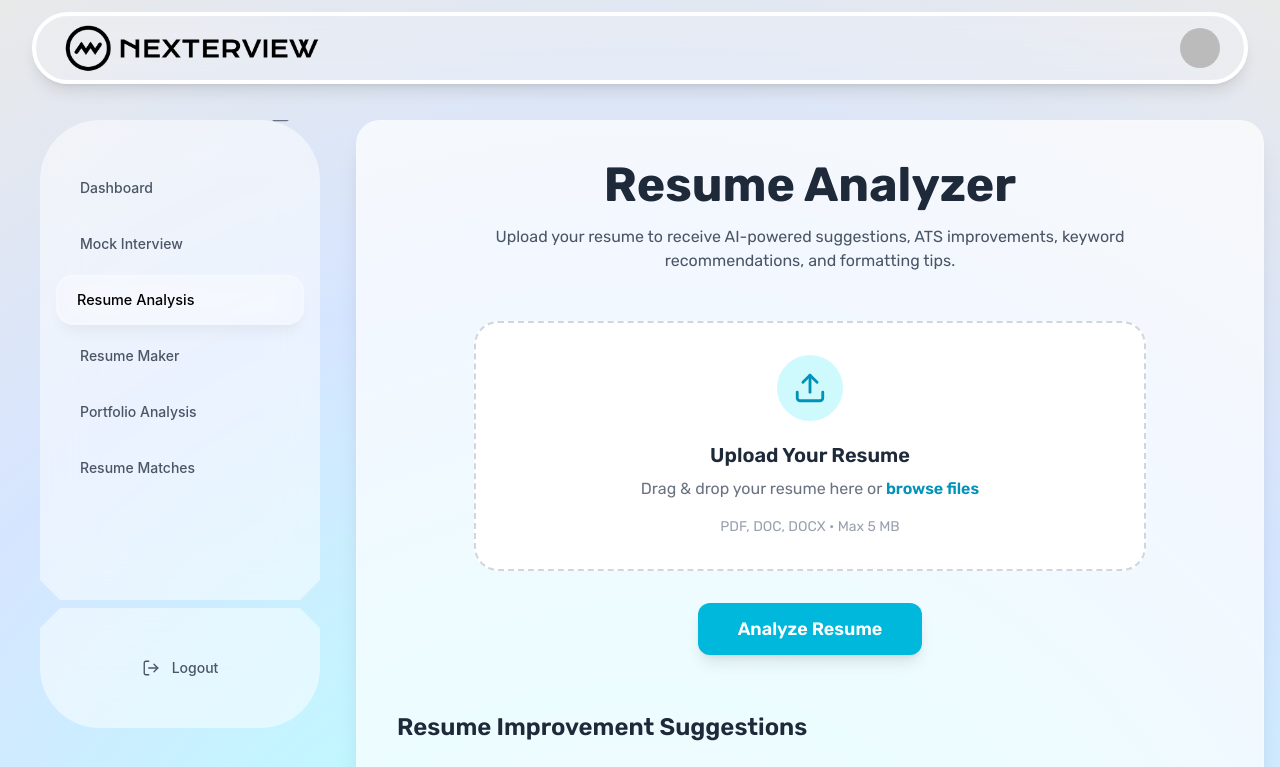
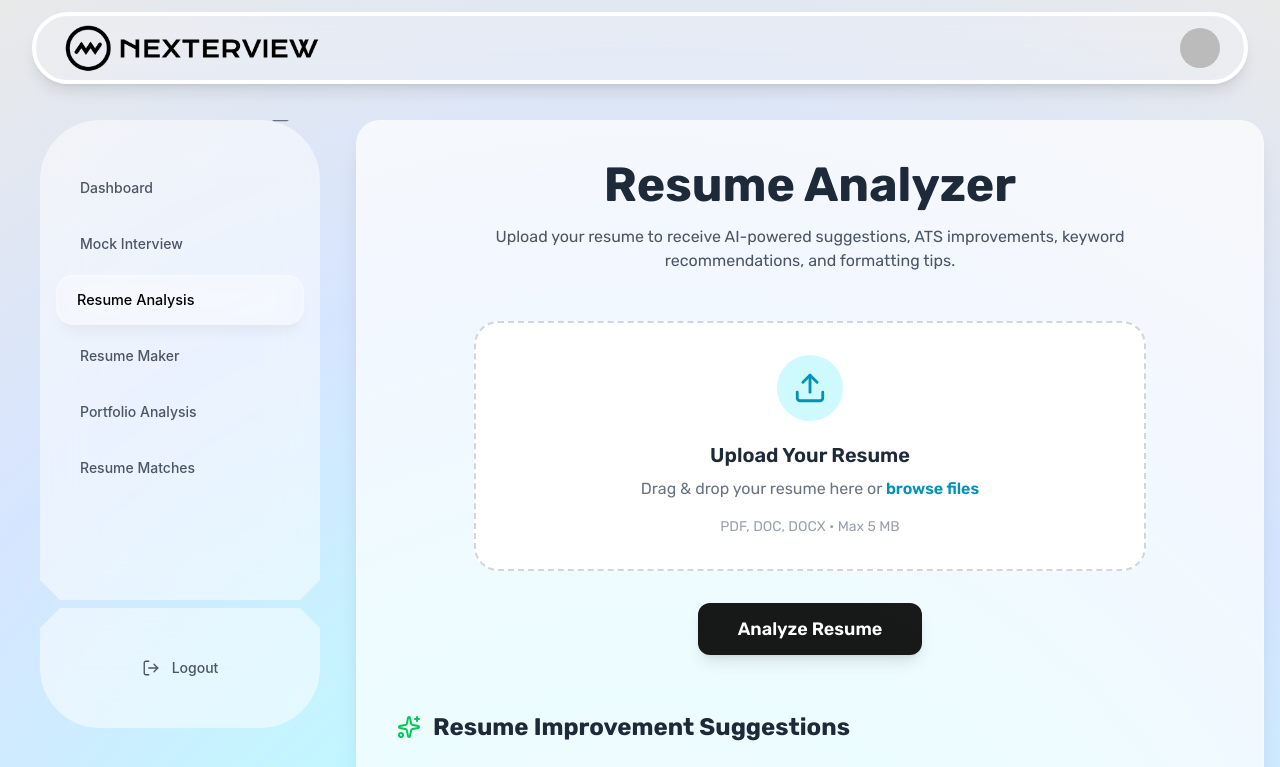
Before and after one commit to TejaVendra/nexterview, a React (Vite) app: page /resume-analysis in a window 1280 px wide. Shown: the top 767 px of the page. Built offline with nearby package versions, Linux system fonts and the light colour scheme; no server answers; sample sign-in values are in the browser's storage.

Commit message:
fixed the bugs in ui and optimaize

```diff
--- a/src/App.jsx
+++ b/src/App.jsx
@@ -28,6 +28,7 @@ import ResumeMaker from "./pages/ResumeMaker";
 
 import MockInterviewSelect from "./components/sections/MockInterviewSelect";
 import BottomBar from "./components/ui/BottomBar";
+import Sidebar from "./components/sections/Sidebar";
 
 function App() {
   useAuthListener();
@@ -80,14 +81,7 @@ function App() {
               <Route path="/resume-maker" element={<ResumeMaker />} />
 
               <Route path="/portfolio" element={<PortfolioAnalyzer />} />
-
-              <Route path="/resume-matches" element={<JDMatcher />} />
-            </Route>
-          </Route>
-
-          {/* Mock Interview Layout */}
-
-          <Route element={<PrivateRoute />}>
+              <Route element={<PrivateRoute />}>
             <Route element={<MockInterviewLayout />}>
               <Route path="/mock-interview" element={<MockInterview />} />
 
@@ -97,6 +91,14 @@ function App() {
               />
             </Route>
           </Route>
+
+              <Route path="/resume-matches" element={<JDMatcher />} />
+            </Route>
+          </Route>
+
+          {/* Mock Interview Layout */}
+
+
         </Routes>
       </AnimatePresence>
 
--- a/src/components/layouts/DashboardLayout.jsx
+++ b/src/components/layouts/DashboardLayout.jsx
@@ -2,16 +2,24 @@ import React from "react";
 import { Outlet } from "react-router-dom";
 import Sidebar from "../sections/Sidebar";
 import BottomBar from "../ui/BottomBar";
-
+import { useSelector } from "react-redux";
 
 function DashboardLayout() {
+  const isSidebarOpen = useSelector((state) => state.sidebar.isSidebarOpen);
   return (
     <div className="min-h-screen">
       <Sidebar />
       <BottomBar/>
 
-
-      <main className="min-h-screen lg:ml-[340px]">
+      <main
+        className={`
+          min-h-screen
+          transition-all
+          duration-700
+          ease-[cubic-bezier(0.22,1,0.36,1)]
+          ${isSidebarOpen ? "lg:ml-[340px]" : "lg:ml-0"}
+        `}
+      >
         <Outlet />
       </main>
     </div>
--- a/src/components/layouts/MockInterviewLayout.jsx
+++ b/src/components/layouts/MockInterviewLayout.jsx
@@ -6,11 +6,7 @@ import BottomBar from '../ui/BottomBar.jsx'
 function MockInterviewLayout() {
   return (
      <div className="min-h-screen">
-      <Sidebar />
-      <BottomBar/>
-
-
-      <main className="min-h-screen lg:ml-[340px]">
+      <main className="min-h-screen ">
         <Outlet />
       </main>
     </div>
--- a/src/components/sections/Sidebar.jsx
+++ b/src/components/sections/Sidebar.jsx
@@ -6,11 +6,18 @@ import {
   PanelLeftOpen,
 } from "lucide-react";
 
+import { useSelector } from "react-redux";
+import { setSidebarOpen } from "../../redux/slices/sideBar";
+import { useDispatch } from "react-redux";
+
 function Sidebar() {
   const location = useLocation();
+  const dispatch = useDispatch();
+
+  const isSidebarOpen = useSelector((state) => state.sidebar.isSidebarOpen)
 
   const [hoveredIndex, setHoveredIndex] = useState(null);
-  const [isSidebarOpen, setIsSidebarOpen] = useState(true);
+
 
   const links = [
     {
@@ -52,7 +59,7 @@ function Sidebar() {
 
       <button
         type="button"
-        onClick={() => setIsSidebarOpen(true)}
+        onClick={() => dispatch(setSidebarOpen())}
         aria-label="Show sidebar"
         className={`
           fixed
@@ -167,7 +174,7 @@ function Sidebar() {
 
             <button
               type="button"
-              onClick={() => setIsSidebarOpen(false)}
+              onClick={() => dispatch( setSidebarOpen())}
               aria-label="Hide sidebar"
               className="
                 group
--- a/src/pages/JDMatcher.jsx
+++ b/src/pages/JDMatcher.jsx
@@ -27,7 +27,7 @@ function JDMatcher() {
         <div className="grid lg:grid-cols-2 gap-10">
 
           {/* Resume Upload */}
-          <div className="bg-white rounded-2xl shadow-lg p-6 border border-gray-100">
+          <div className="md:bg-white rounded-2xl md:shadow-lg border md:p-6 border-gray-100">
             <h3 className="text-xl font-semibold mb-6 flex items-center gap-1">
               <IoDocumentTextOutline  size={22}/> Upload Resume
             </h3>
@@ -36,7 +36,7 @@ function JDMatcher() {
           </div>
 
           {/* Job Description */}
-          <div className="bg-white rounded-2xl shadow-lg p-6 border border-gray-100">
+          <div className="md:bg-white rounded-2xl md:shadow-lg border md:p-6 border-gray-100">
             <h3 className="text-xl font-semibold mb-6 flex items-center gap-1">
               <TfiWrite /> Job Description
             </h3>
@@ -52,7 +52,7 @@ function JDMatcher() {
 
         {/* Analyze Button */}
         <div className="flex justify-center mt-10">
-          <button className="px-10 py-4 rounded-xl bg-cyan-500 text-white font-semibold shadow-lg hover:bg-cyan-600 hover:scale-105 transition-all duration-300">
+          <button className="px-10 py-4 rounded-xl bg-black/90 cursor-pointer text-white font-semibold shadow-lg hover:bg-black active:scale-95 transition-all duration-300">
             Analyze Resume
           </button>
         </div>
--- a/src/pages/MockInterview.jsx
+++ b/src/pages/MockInterview.jsx
@@ -7,7 +7,7 @@ function MockInterview() {
 
   return (
     <PageTransition>
-      <section className="pt-25 md:pt-30 px-4 pb-10 font-rubik min-h-screen">
+      <section className="pt-23 md:pt-30 px-4 pb-10 font-rubik min-h-screen">
       <div className="max-w-7xl mx-auto rounded-3xl bg-white/70 backdrop-blur-md shadow-xl border border-white/20 p-6 md:p-10">
 
         {/* Heading */}
@@ -67,7 +67,7 @@ function MockInterview() {
             disabled={!selectedRole}
             className={`rounded-xl px-10 py-3 font-semibold text-white transition-all duration-300 ${
               selectedRole
-                ? "bg-cyan-500 hover:bg-cyan-600 hover:scale-105 shadow-lg cursor-pointer"
+                ? "bg-black/90 hover:bg-black active:scale-95 shadow-lg cursor-pointer"
                 : "bg-gray-300 cursor-not-allowed"
             }`}
           >
--- a/src/pages/PortfolioAnalyzer.jsx
+++ b/src/pages/PortfolioAnalyzer.jsx
@@ -6,14 +6,11 @@ import { Sparkles, Globe, ArrowRight, CheckCircle2 } from "lucide-react";
 function PortfolioAnalyzer() {
   return (
     <PageTransition>
-      <section className="min-h-screen pt-25 md:pt-30 pb-10 font-rubik px-4 md:px-6">
+      <section className="min-h-screen pt-23 md:pt-30 pb-10 font-rubik px-4 md:px-6">
         <div className="mx-auto max-w-7xl rounded-[40px] border border-white/40 bg-white/60 backdrop-blur-2xl shadow-[0_20px_60px_rgba(0,0,0,0.08)] p-6 md:p-10 lg:p-12">
           {/* Header */}
           <div className="mx-auto max-w-3xl text-center">
-            <div className="inline-flex items-center gap-2 rounded-full bg-cyan-100 px-4 py-2 text-sm font-medium text-cyan-700">
-              <Sparkles size={16} />
-              AI Powered Portfolio Review
-            </div>
+
 
             <h1 className="mt-6 text-4xl font-bold tracking-tight text-gray-900 md:text-5xl">
               Analyze Your Portfolio
@@ -69,10 +66,10 @@ function PortfolioAnalyzer() {
                 px-8
                 font-semibold
                 text-white
-                shadow-xl
+                shadow-lg
+                cursor-pointer
                 transition-all
                 duration-300
-                hover:-translate-y-1
                 hover:shadow-2xl
                 active:scale-95
               "
--- a/src/pages/ResumeAnalyzer.jsx
+++ b/src/pages/ResumeAnalyzer.jsx
@@ -3,11 +3,12 @@ import ResumeUpload from "../components/ui/ResumeUpload";
 import { resumeSuggestions } from "../data/resumesuggestions";
 import { FaAngleDoubleRight } from "react-icons/fa";
 import PageTransition from "../components/layouts/PageTransition";
+import { Sparkles } from "lucide-react";
 
 function ResumeAnalyzer() {
   return (
     <PageTransition>
-      <section className="pt-25 md:pt-30 font-rubik min-h-screen px-4 pb-10">
+      <section className="pt-23 md:pt-30 font-rubik min-h-screen px-4 pb-10">
       <div className="max-w-7xl mx-auto rounded-3xl bg-white/70 backdrop-blur-md shadow-xl border border-white/20 p-6 md:p-10">
 
         {/* Heading */}
@@ -29,16 +30,19 @@ function ResumeAnalyzer() {
 
         {/* Button */}
         <div className="flex justify-center mt-8">
-          <button className="rounded-xl bg-cyan-500 px-10 py-3 text-lg font-semibold text-white shadow-lg transition-all duration-300 hover:bg-cyan-600 hover:scale-105">
+          <button className="rounded-xl bg-black/90 px-10 py-3 text-lg font-semibold text-white shadow-lg transition-all duration-300 hover:bg-black active:scale-95 cursor-pointer">
             Analyze Resume
           </button>
         </div>
 
         {/* Suggestions */}
         <div className="mt-14">
-          <h3 className="text-2xl font-semibold text-gray-800 mb-6">
-            Resume Improvement Suggestions
-          </h3>
+          <div className="mb-8 flex items-center gap-3">
+              <Sparkles className="text-green-500" />
+              <h2 className="text-2xl font-bold text-gray-800">
+               Resume Improvement Suggestions
+              </h2>
+            </div>
 
           <div className="grid gap-4 md:grid-cols-2">
             {resumeSuggestions.map((suggestion, index) => (
--- a/src/pages/ResumeMaker.jsx
+++ b/src/pages/ResumeMaker.jsx
@@ -4,7 +4,7 @@ import PageTransition from '../components/layouts/PageTransition'
 function ResumeMaker() {
   return (
    <PageTransition>
-     <section className='pt-30 min-h-screen font-rubik'>
+     <section className='pt-23 md:pt-30 min-h-screen font-rubik'>
         <div className="p-5">
            <div className="flex justify-between items-center">
              <h2 className='text-2xl md:text-3xl xl:text-4xl font-semibold '>Resume Maker</h2>
--- /dev/null
+++ b/src/redux/slices/sideBar.js
@@ -0,0 +1,17 @@
+import { createSlice  } from "@reduxjs/toolkit";
+
+const sidebar = createSlice({
+    name:"sidebar",
+    initialState:{
+        isSidebarOpen:true,
+    },
+    reducers:{
+        setSidebarOpen(state){
+            state.isSidebarOpen =!state.isSidebarOpen;
+        }
+    }
+})
+
+export const { setSidebarOpen } = sidebar.actions;
+
+export default sidebar.reducer;
--- a/src/redux/store.js
+++ b/src/redux/store.js
@@ -1,11 +1,13 @@
 import { configureStore } from '@reduxjs/toolkit';
 import authReducer from '../redux/slices/authSlice'
 import navbarReducer from '../redux/slices/navBar'
+import sidebarReducer from '../redux/slices/sideBar.js'
 const store = configureStore({
     name:"nexterview",
     reducer:{
         auth : authReducer,
-          navbar: navbarReducer,
+        navbar: navbarReducer,
+        sidebar:sidebarReducer,
 
     },
 })
```
